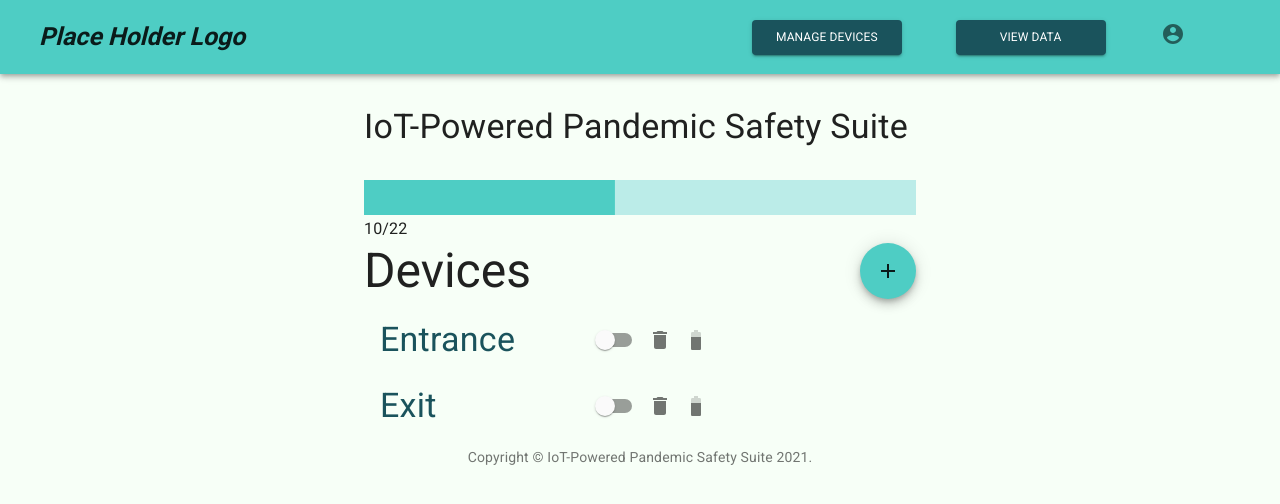
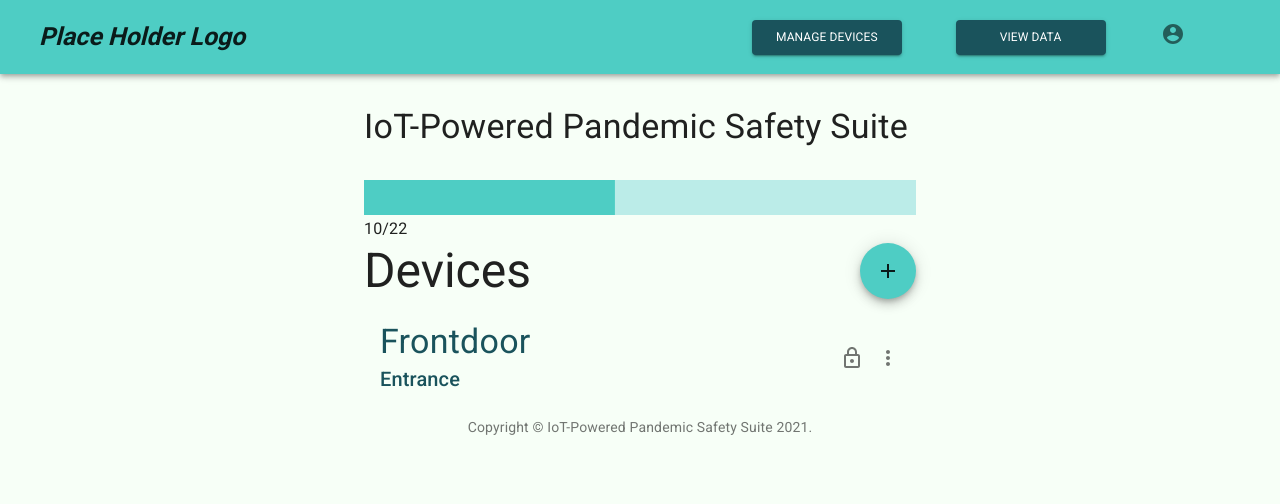
Before and after one commit to SWENG-Group-9/Frontend, a React (Create React App) app: page / in a window 1280 px wide. Shown: the top 504 px of the page. Built offline with nearby package versions, Linux system fonts and the light colour scheme.

Commit message:
Updated formatting of the table

```diff
--- a/src/DevicesTable.js
+++ b/src/DevicesTable.js
@@ -13,31 +13,24 @@ import Fab from "@material-ui/core/Fab";
 import AddIcon from "@material-ui/icons/Add";
 import Typography from "@material-ui/core/Typography";
 import Box from "@material-ui/core/Box";
-import Battery80Icon from "@material-ui/icons/Battery80";
+import MoreVertIcon from "@material-ui/icons/MoreVert";
+import LockOpenOutlinedIcon from "@material-ui/icons/LockOpenOutlined";
+import LockOutlinedIcon from "@material-ui/icons/LockOutlined";
 
 const useStyles = makeStyles((theme) => ({
   root: {
     width: "100%",
-    maxWidth: 360,
     backgroundColor: theme.palette.background,
   },
 }));
 
 export default function DevicesTable() {
   const classes = useStyles();
-  const [checked, setChecked] = React.useState(["wifi"]);
+  let locked = true;
 
-  const handleToggle = (value) => () => {
-    const currentIndex = checked.indexOf(value);
-    const newChecked = [...checked];
-
-    if (currentIndex === -1) {
-      newChecked.push(value);
-    } else {
-      newChecked.splice(currentIndex, 1);
-    }
-
-    setChecked(newChecked);
+  const handleLock = (value) => () => {
+    locked = !locked;
+    console.log(locked);
   };
 
   return (
@@ -54,6 +47,7 @@ export default function DevicesTable() {
           </Fab>
         </Box>
       </Box>
+      <Box flexGrow={1}>
         <List className={classes.root}>
           <ListItem>
             <ListItemText
@@ -61,50 +55,26 @@ export default function DevicesTable() {
               id="switch-list-label-entrance"
               primary={
                 <Typography variant="h4" style={{ color: "#1a535c" }}>
+                  Frontdoor
+                </Typography>
+              }
+              secondary={
+                <Typography variant="h6" style={{ color: "#1a535c" }}>
                   Entrance
                 </Typography>
               }
             />
             <ListItemSecondaryAction>
-            <Switch
-              edge="end"
-              onChange={handleToggle("entrance")}
-              checked={checked.indexOf("entrance") !== -1}
-              inputProps={{ "aria-labelledby": "switch-list-label-entrance" }}
-            />
-            <IconButton edge="end" aria-label="delete">
-              <DeleteIcon />
+              <IconButton edge="end" aria-label="LockIcon" onClick={handleLock}>
+                {locked ? <LockOutlinedIcon /> : <LockOpenOutlinedIcon />}
               </IconButton>
-            <IconButton edge="end" aria-label="Battery">
-              <Battery80Icon />
-            </IconButton>
-          </ListItemSecondaryAction>
-        </ListItem>
-        <ListItem>
-          <ListItemText
-            id="switch-list-label-exit"
-            primary={
-              <Typography variant="h4" style={{ color: "#1a535c" }}>
-                Exit
-              </Typography>
-            }
-          />
-          <ListItemSecondaryAction>
-            <Switch
-              edge="end"
-              onChange={handleToggle("exit")}
-              checked={checked.indexOf("exit") !== -1}
-              inputProps={{ "aria-labelledby": "switch-list-label-exit" }}
-            />
-            <IconButton edge="end" aria-label="delete">
-              <DeleteIcon />
-            </IconButton>
-            <IconButton edge="end" aria-label="Battery">
-              <Battery80Icon />
+              <IconButton edge="end" aria-label="MoreVertIcon">
+                <MoreVertIcon />
               </IconButton>
             </ListItemSecondaryAction>
           </ListItem>
         </List>
+      </Box>
     </>
   );
 }
```
Lines whose indentation alone changed are shown as unchanged.
